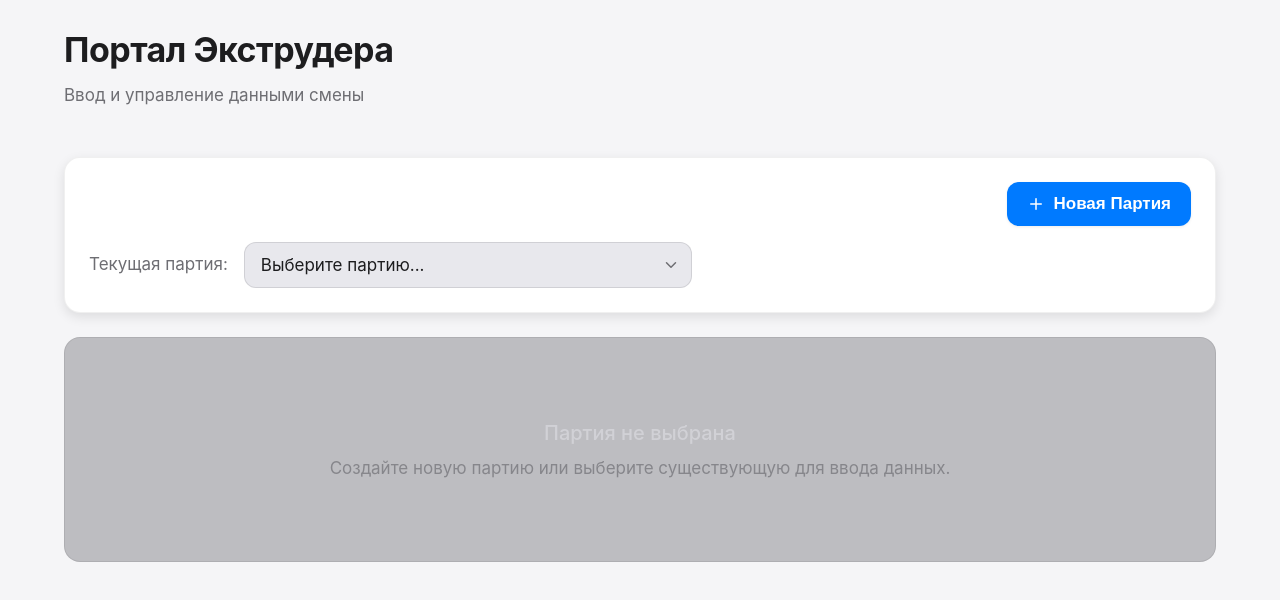
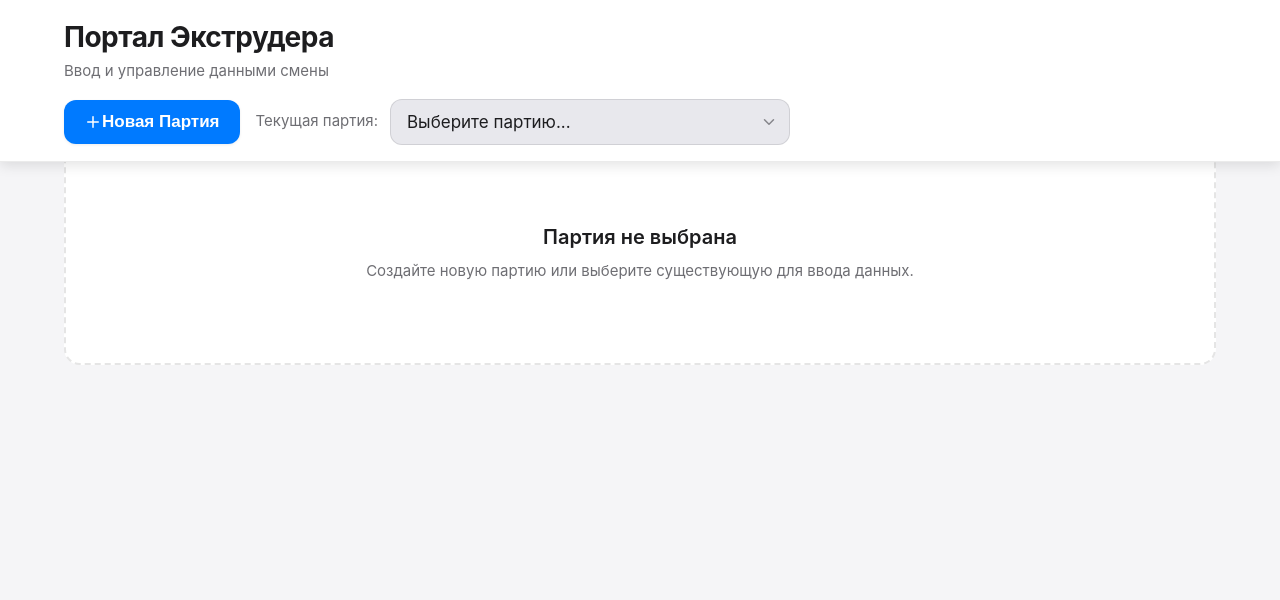
Before and after one commit to dante-adams/ext, a React (Vite) app: page / in a window 1280 px wide. Shown: the top 600 px of the page. Built offline with nearby package versions, Linux system fonts and the light colour scheme.

Commit message:
Add sticky header with batch panel and unified styling

```diff
--- a/src/App.jsx
+++ b/src/App.jsx
@@ -131,12 +131,13 @@ function App() {
   };
 
   return (
-    <div className="app-container min-h-screen pb-20">
-      <header className="main-header mb-8">
+    <div className="app-container">
+      <header className="sticky-header">
+        <div className="header-content">
+          <div className="header-title">
             <h1>Портал Экструдера</h1>
-        <p className="text-slate-400 mt-2">Ввод и управление данными смены</p>
-      </header>
-
+            <p>Ввод и управление данными смены</p>
+          </div>
           <TopPanel
             batches={batches}
             currentBatchId={currentBatchId}
@@ -144,9 +145,12 @@ function App() {
             onDeleteBatch={handleDeleteBatch}
             onSelectBatch={setCurrentBatchId}
           />
+        </div>
+      </header>
 
+      <main className="main-content">
         {currentBatch ? (
-        <div className="grid grid-cols-1 lg:grid-cols-2 gap-6 mb-8">
+          <div className="grid grid-cols-1 lg:grid-cols-2 gap-6">
             <div className="space-y-6">
               <ShiftInfo
                 shiftData={currentBatch.shiftData}
@@ -170,11 +174,12 @@ function App() {
             </div>
           </div>
         ) : (
-        <div className="text-center py-20 bg-slate-800/50 rounded-xl border border-dashed border-slate-700">
-          <h3 className="text-xl text-slate-300 font-medium mb-2">Партия не выбрана</h3>
-          <p className="text-slate-500">Создайте новую партию или выберите существующую для ввода данных.</p>
+          <div className="empty-state">
+            <h3>Партия не выбрана</h3>
+            <p>Создайте новую партию или выберите существующую для ввода данных.</p>
           </div>
         )}
+      </main>
     </div>
   );
 }
--- a/src/components/TopPanel.jsx
+++ b/src/components/TopPanel.jsx
@@ -14,14 +14,12 @@ const TopPanel = ({ batches, currentBatchId, onAddBatch, onDeleteBatch, onSelect
     };
 
     return (
-        <div className="card mb-6">
-            <div className="flex items-center justify-between mb-4">
-                <h2 className="text-xl font-semibold text-white">Управление Партиями</h2>
-                <div className="flex gap-2">
+        <div className="batch-panel">
+            <div className="batch-controls">
                 {!isAdding ? (
                     <button
                         onClick={() => setIsAdding(true)}
-                            className="btn btn-primary flex gap-2 items-center"
+                        className="btn btn-primary"
                     >
                         <Plus size={18} /> Новая Партия
                     </button>
@@ -32,23 +30,21 @@ const TopPanel = ({ batches, currentBatchId, onAddBatch, onDeleteBatch, onSelect
                             value={newBatchName}
                             onChange={(e) => setNewBatchName(e.target.value)}
                             placeholder="Название партии"
-                                className="w-40"
+                            className="batch-input"
                             autoFocus
                         />
                         <button onClick={handleAdd} className="btn btn-primary">Добавить</button>
-                            <button onClick={() => setIsAdding(false)} className="btn bg-slate-600 text-white">Отмена</button>
+                        <button onClick={() => setIsAdding(false)} className="btn btn-secondary">Отмена</button>
                     </div>
                 )}
             </div>
-            </div>
 
-            <div className="flex gap-4 items-center">
-                <label className="text-slate-400">Текущая партия:</label>
-                <div className="relative flex-1 max-w-md">
+            <div className="batch-selector">
+                <label>Текущая партия:</label>
+                <div className="select-wrapper">
                     <select
                         value={currentBatchId || ''}
                         onChange={(e) => onSelectBatch(e.target.value)}
-                        className="w-full appearance-none cursor-pointer"
                     >
                         <option value="" disabled>Выберите партию...</option>
                         {batches.map(batch => (
@@ -57,13 +53,13 @@ const TopPanel = ({ batches, currentBatchId, onAddBatch, onDeleteBatch, onSelect
                             </option>
                         ))}
                     </select>
-                    <ChevronDown className="absolute right-3 top-1/2 -translate-y-1/2 text-slate-400 pointer-events-none" size={18} />
+                    <ChevronDown className="select-icon" size={18} />
                 </div>
 
                 {currentBatchId && (
                     <button
                         onClick={() => onDeleteBatch(currentBatchId)}
-                        className="btn btn-danger flex gap-2 items-center ml-auto"
+                        className="btn btn-danger"
                         title="Удалить текущую партию"
                     >
                         <Trash2 size={18} /> Удалить
--- a/src/index.css
+++ b/src/index.css
@@ -58,28 +58,125 @@ body {
 }
 
 .app-container {
+    min-height: 100vh;
+    padding-top: 140px;
+    /* Space for sticky header */
+}
+
+/* Sticky Header */
+.sticky-header {
+    position: fixed;
+    top: 0;
+    left: 0;
+    right: 0;
+    background-color: var(--color-bg-secondary);
+    border-bottom: 1px solid rgba(0, 0, 0, 0.08);
+    box-shadow: var(--shadow-md);
+    z-index: 1000;
+}
+
+.header-content {
     max-width: 1200px;
     margin: 0 auto;
-    padding: 24px;
+    padding: 16px 24px;
 }
 
-.main-header {
-    margin-bottom: 32px;
-    padding-bottom: 16px;
+.header-title {
+    margin-bottom: 16px;
 }
 
-.main-header h1 {
-    font-size: 34px;
+.header-title h1 {
+    font-size: 28px;
     font-weight: 700;
     letter-spacing: -0.5px;
     color: var(--color-text-primary);
-    margin-bottom: 4px;
+    margin-bottom: 2px;
 }
 
-.main-header p {
-    font-size: 17px;
+.header-title p {
+    font-size: 15px;
     color: var(--color-text-secondary);
     font-weight: 400;
+}
+
+/* Batch Panel */
+.batch-panel {
+    display: flex;
+    gap: 16px;
+    align-items: center;
+    flex-wrap: wrap;
+}
+
+.batch-controls {
+    display: flex;
+    gap: 8px;
+}
+
+.batch-input {
+    width: 200px;
+}
+
+.batch-selector {
+    display: flex;
+    gap: 12px;
+    align-items: center;
+    flex: 1;
+}
+
+.batch-selector label {
+    font-size: 15px;
+    color: var(--color-text-secondary);
+    white-space: nowrap;
+}
+
+.select-wrapper {
+    position: relative;
+    flex: 1;
+    max-width: 400px;
+}
+
+.select-wrapper select {
+    width: 100%;
+    appearance: none;
+    cursor: pointer;
+    padding-right: 40px;
+}
+
+.select-icon {
+    position: absolute;
+    right: 12px;
+    top: 50%;
+    transform: translateY(-50%);
+    color: var(--color-text-muted);
+    pointer-events: none;
+}
+
+/* Main Content */
+.main-content {
+    max-width: 1200px;
+    margin: 0 auto;
+    padding: 0 24px 40px;
+}
+
+/* Empty State */
+.empty-state {
+    text-align: center;
+    padding: 80px 20px;
+    background-color: var(--color-bg-secondary);
+    border-radius: var(--radius-lg);
+    border: 2px dashed rgba(0, 0, 0, 0.1);
+}
+
+.empty-state h3 {
+    font-size: 20px;
+    font-weight: 600;
+    color: var(--color-text-primary);
+    margin-bottom: 8px;
+}
+
+.empty-state p {
+    font-size: 15px;
+    color: var(--color-text-secondary);
 }
 
 /* Utility Classes */
@@ -123,6 +220,17 @@ body {
 
 .btn-danger:hover {
     opacity: 0.9;
+    box-shadow: var(--shadow-md);
+}
+
+.btn-secondary {
+    background-color: var(--color-bg-tertiary);
+    color: var(--color-text-primary);
+    box-shadow: var(--shadow-sm);
+}
+
+.btn-secondary:hover {
+    background-color: #d1d1d6;
     box-shadow: var(--shadow-md);
 }
 
```
Lines whose indentation alone changed are shown as unchanged.
